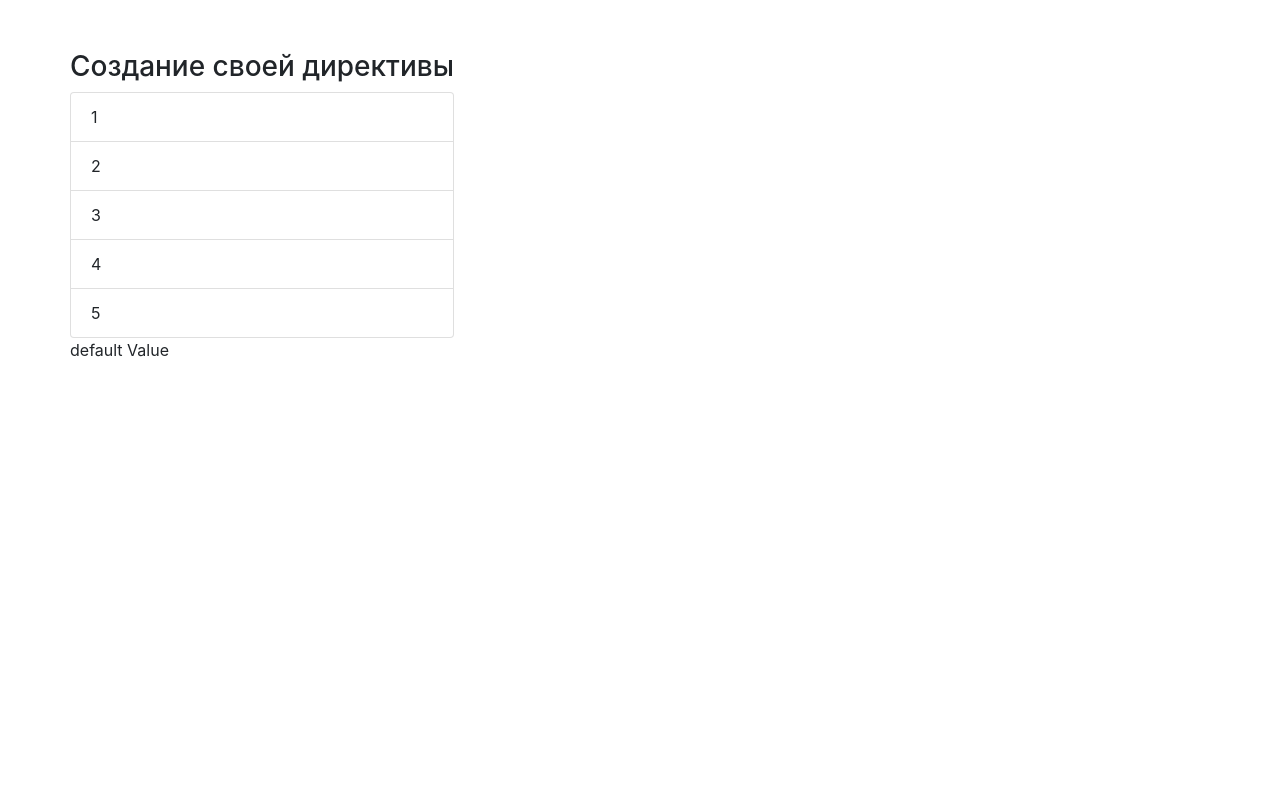
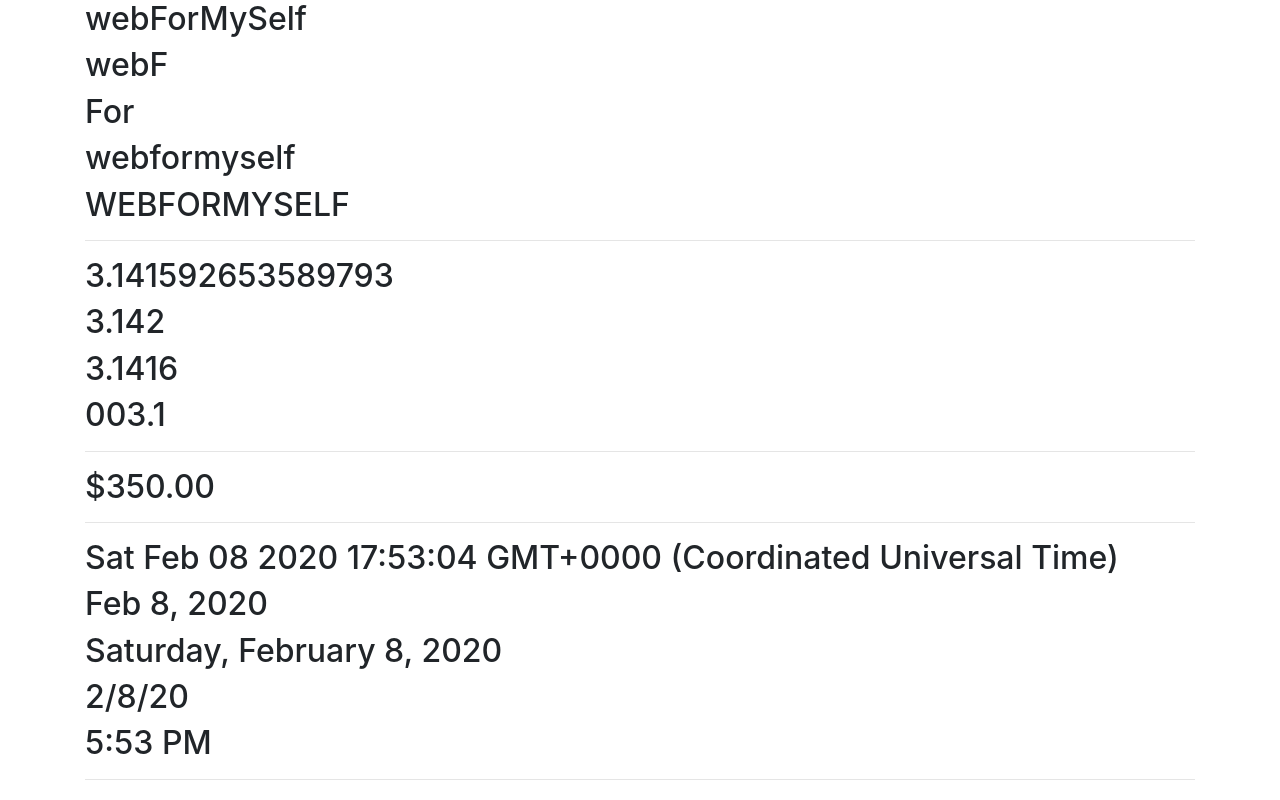
Before and after one commit to AlexandrMers/angularLearn, an Angular app: page / in a window 1280 px wide. Shown: the top 800 px of the page. Built offline with nearby package versions, Linux system fonts and the light colour scheme.

Commit message:
Рассмотрел некоторые встроенные пайпы.

```diff
--- a/package.json
+++ b/package.json
@@ -23,6 +23,8 @@
     "@angular/router": "^4.2.4",
     "bootstrap": "^4.4.1",
     "core-js": "^2.4.1",
+    "portfinder": "^1.0.25",
+    "reflect-metadata": "^0.1.13",
     "rxjs": "^5.4.2",
     "zone.js": "^0.8.14"
   },
--- a/src/app/app.component.css
+++ /dev/null
@@ -1,7 +0,0 @@
-.container_auto {
-    margin-top: 50px;
-}
-
-.white-text-el {
-  color: white;
-}
--- a/src/app/app.component.html
+++ /dev/null
@@ -1,26 +0,0 @@
-<div>
-  <div class="container container_auto">
-    <div class="row">
-      <div class="col-xs-8 col-xs-offset-2">
-        <h3
-          appBackground
-          [hoverColor]="'orange'"
-          [defaultColor]="'yellow'">
-          {{headerText}}
-        </h3>
-
-        <ul class="list-group">
-          <li *ngFor="let item of items" (click)="onClick(item)" class="list-group-item">{{item}}</li>
-        </ul>
-
-        <div [ngSwitch]="current" class="alert-dismissible">
-          <p *ngSwitchCase="1">1</p>
-          <p *ngSwitchCase="2">2</p>
-          <p *ngSwitchCase="3">3</p>
-          <p *ngSwitchCase="4">4</p>
-          <p *ngSwitchDefault>default Value</p>
-        </div>
-      </div>
-    </div>
-  </div>
-</div>
--- a/src/app/app.component.ts
+++ b/src/app/app.component.ts
@@ -1,17 +1,46 @@
-import { Component } from '@angular/core';
+import {Component} from '@angular/core';
 
 @Component({
   selector: 'app-root',
-  templateUrl: './app.component.html',
-  styleUrls: ['./app.component.css']
+  template: `
+    <div class="container">
+      <h2>{{name}}</h2>
+      <h2>{{name | slice:0:4}}</h2>
+      <h2>{{name | slice:3:6}}</h2>
+      <h2>{{name | lowercase}}</h2>
+      <h2>{{name | uppercase}}</h2>
+      <hr>
+      <h2>{{pi}}</h2>
+      <h2>{{pi | number}}</h2>
+      <h2>{{pi | number:'1.3-4' }}</h2>
+      <h2>{{pi | number:'3.1-1' }}</h2>
+      <hr>
+      <h2>{{money | currency:'USD':true }}</h2>
+      <hr>
+      <h2>{{date}}</h2>
+      <h2>{{date | date}}</h2>
+      <h2>{{date | date:'fullDate'}}</h2>
+      <h2>{{date | date:'shortDate'}}</h2>
+      <h2>{{date | date:'shortTime'}}</h2>
+      <hr>
+      <h2>{{ amount | percent }}</h2>
+      <hr>
+      <h2><pre>{{object | json}}</pre></h2>
+    </div>
+  `
 })
 export class AppComponent {
-  public headerText: string = "Создание своей директивы";
-  public current: number = null;
-
-  public items = [1, 2, 3, 4, 5];
-
-  public onClick(val) {
-    this.current = val;
-  }
+  name = 'webForMySelf';
+  pi = Math.PI;
+  money = 350;
+  date = new Date();
+  amount = 0.45;
+  object = {
+    foo: 'bar',
+    baz: 'qux',
+    nested: {
+      xyz: 3,
+      numbers: [1, 2, 3]
+    }
+  };
 }
--- a/src/app/directives/backgound.directive.ts
+++ /dev/null
@@ -1,28 +0,0 @@
-import {Directive, ElementRef, HostBinding, HostListener, Input, OnInit, Renderer2} from '@angular/core';
-
-@Directive({
-  selector: "[appBackground]"
-})
-export class BackgoundDirective implements  OnInit {
-  @Input() hoverColor: string = 'green';
-  @Input() defaultColor: string = 'transparent';
-
-  @HostBinding('style.backgroundColor') background: string;
-  constructor(
-    private element: ElementRef, // здесь мы определяем элемент, на который вешаем директиву.
-    private renderer: Renderer2
-  ) {}
-
-  ngOnInit(): void {
-    const {nativeElement} = this.element;
-    this.renderer.setStyle(nativeElement, 'background-color', 'blue');
-}
-
-  @HostListener('mouseenter', ['$event']) mouseEnter(event: Event) {  // Таким образом можно прослушивать события на элементе, на который вешаем данную директиву.
-    this.background = this.hoverColor;
-  };
-
-  @HostListener('mouseleave', ['$event']) mouseLeave(event: Event) {
-    this.background = this.defaultColor;
-  };
-}
```
Also changed, not shown: src/app/app.module.ts (+2 -5 lines), 1 other file (tests, documents, lock files or other folders).
